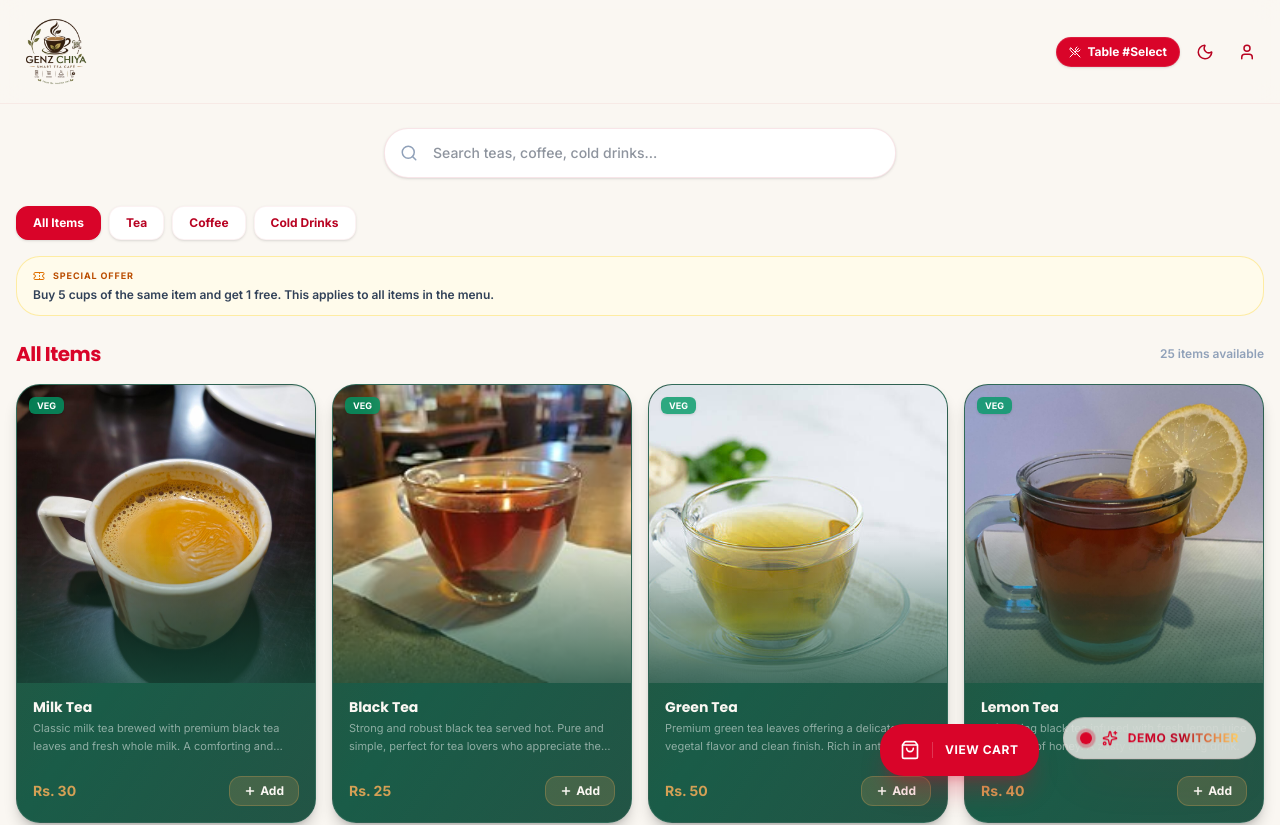
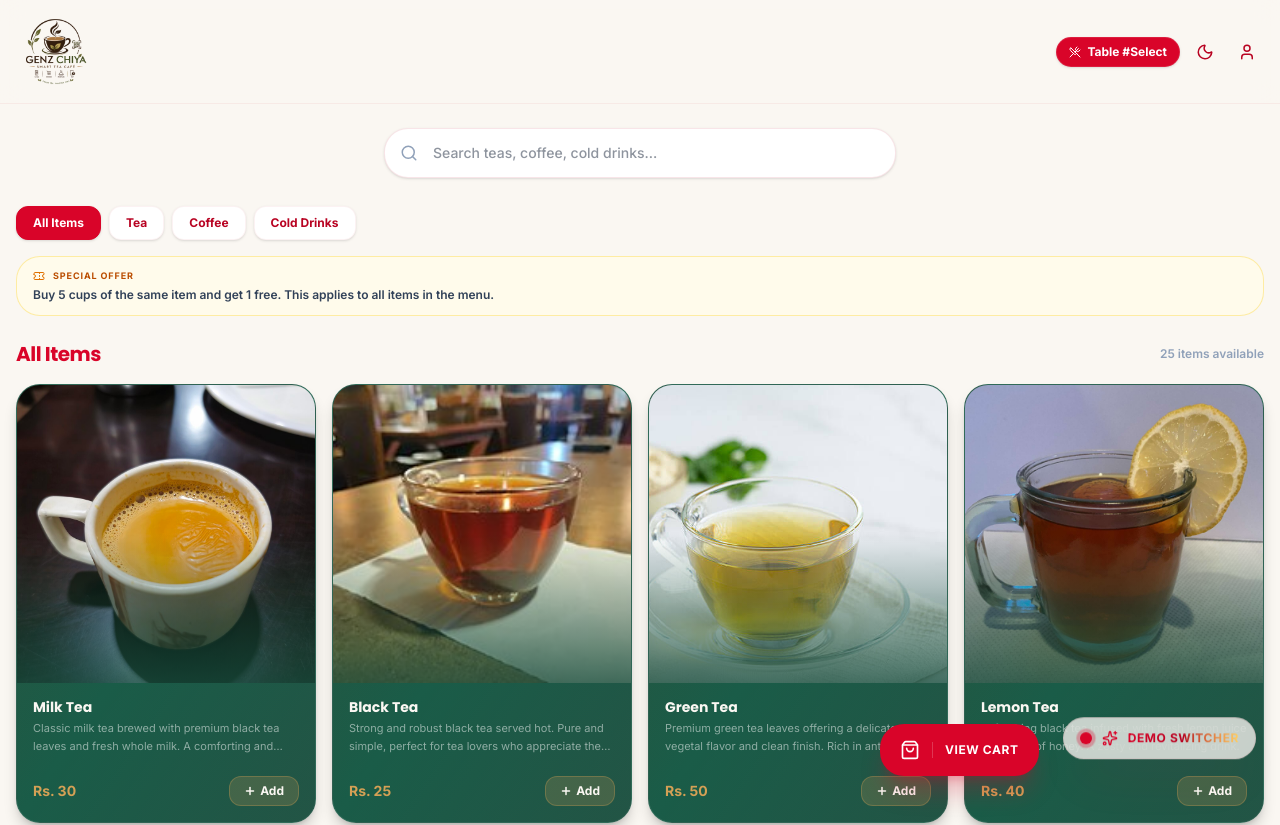
Before and after one commit to suheshsharma1/GENZCHIYA, a React (Vite) app: page /menu in a window 1280 px wide. Shown: the top 825 px of the page. Built offline with nearby package versions, Linux system fonts and the light colour scheme; a web font is replaced by a local one.

Commit message:
Remove veg/non-veg label from product images.

```diff
--- a/src/pages/MenuPage.tsx
+++ b/src/pages/MenuPage.tsx
@@ -497,14 +497,7 @@ export const MenuPage: React.FC = () => {
                        {/* Gradient overlay */}
                        <div className="absolute inset-0 bg-gradient-to-t from-[#174C3C]/80 via-transparent to-transparent pointer-events-none" />
 
-                       {/* Veg / Non-Veg Tag */}
-                       <span className={`absolute top-3 left-3 text-[9px] font-bold px-2 py-0.5 rounded-md text-white shadow-sm backdrop-blur-sm ${
-                         ['veg', 'tea', 'coffee', 'cold-drinks', 'snacks-fries', 'donuts', 'cookies', 'cake'].includes(product.category) || product.name.toLowerCase().includes('veg')
-                           ? 'bg-emerald-600/80'
-                           : 'bg-red-600/80'
-                       }`}>
-                         {['veg', 'tea', 'coffee', 'cold-drinks', 'snacks-fries', 'donuts', 'cookies', 'cake'].includes(product.category) || product.name.toLowerCase().includes('veg') ? 'VEG' : 'NON-VEG'}
-                       </span>
+                       {/* Veg/Non-veg label removed */}
 
                        {/* Favorite removed */}
 
```
